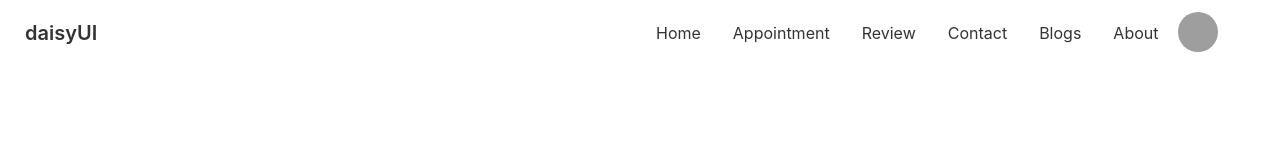
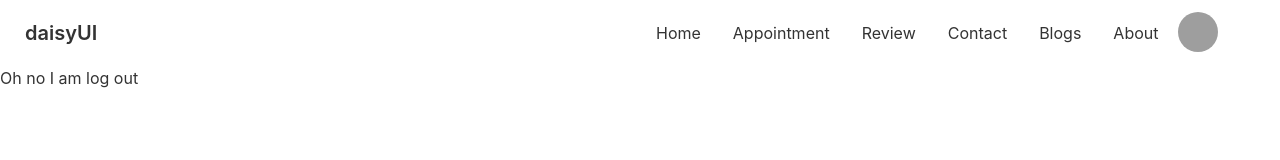
Before and after one commit to abdulawalsuhail/manufactural-assign, a React (Create React App) app: page /logout in a window 1280 px wide. Shown: the top 160 px of the page. Built offline with nearby package versions, Linux system fonts and the light colour scheme; no server answers; grey boxes are pictures that could not be loaded.

Commit message:
navbar added and authentication start

```diff
--- a/src/App.js
+++ b/src/App.js
@@ -1,12 +1,20 @@
 import './App.css';
 import Navbar from './pages/Shared/Navbar';
 import Footer from './pages/Shared/Footer';
+import { Route, Routes } from 'react-router-dom';
+import Home from './pages/Home/Home';
+import Login from './pages/Login/Login';
+import Logout from './pages/Login/Logout';
 
 function App() {
   return (
     <>
       <Navbar />
-      <></>
+      <Routes>
+        <Route path='/'element={<Home/>}/>
+        <Route path='/login'element={<Login/>}/>
+        <Route path='/logout'element={<Logout/>}/>
+      </Routes>
       <Footer />
     </>
   );
--- /dev/null
+++ b/src/pages/Home/Home.js
@@ -0,0 +1,11 @@
+import React from 'react';
+
+const Home = () => {
+    return (
+        <div>
+
+        </div>
+    );
+};
+
+export default Home;
--- /dev/null
+++ b/src/pages/Login/Login.js
@@ -0,0 +1,11 @@
+import React from 'react';
+
+const Login = () => {
+    return (
+        <div>
+            <h2>Please Login</h2>
+        </div>
+    );
+};
+
+export default Login;
--- /dev/null
+++ b/src/pages/Login/Logout.js
@@ -0,0 +1,11 @@
+import React from 'react';
+
+const Logout = () => {
+    return (
+        <div>
+            <h2>Oh no I am log out</h2>
+        </div>
+    );
+};
+
+export default Logout;
```
